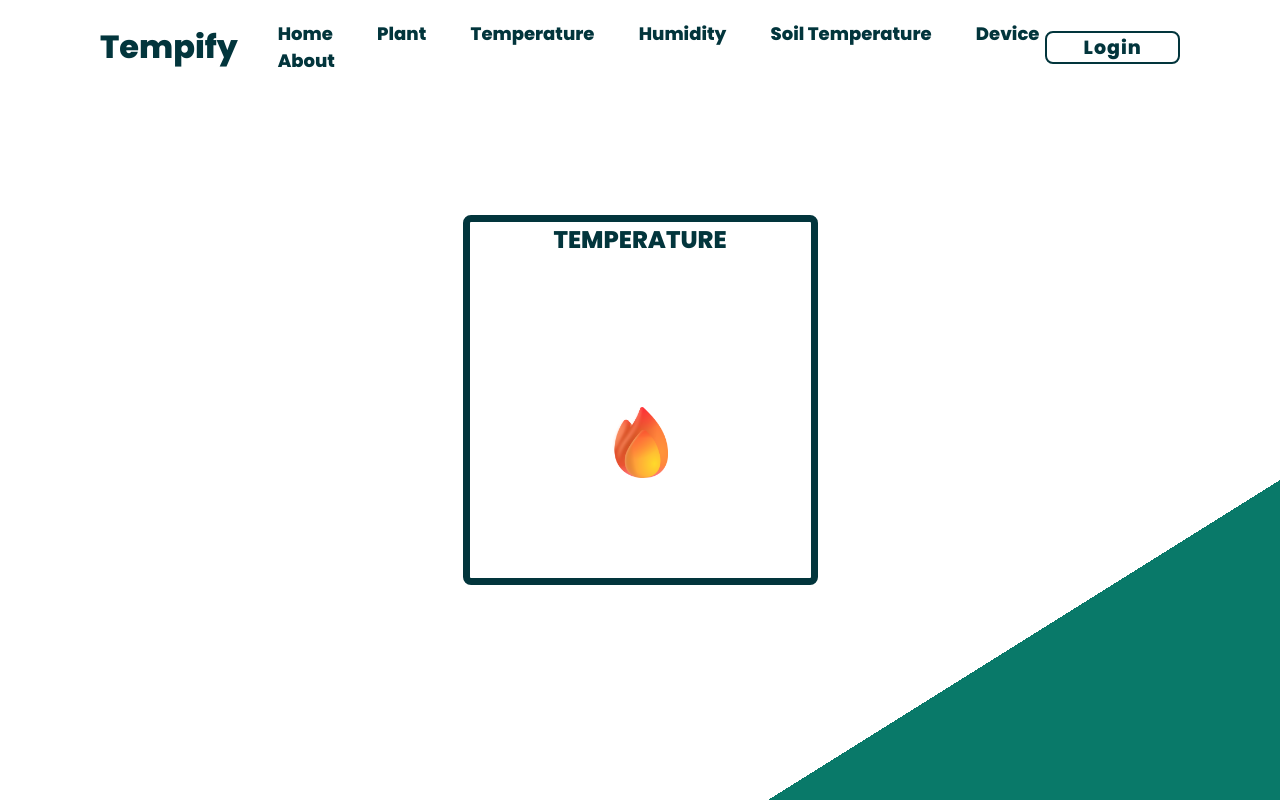
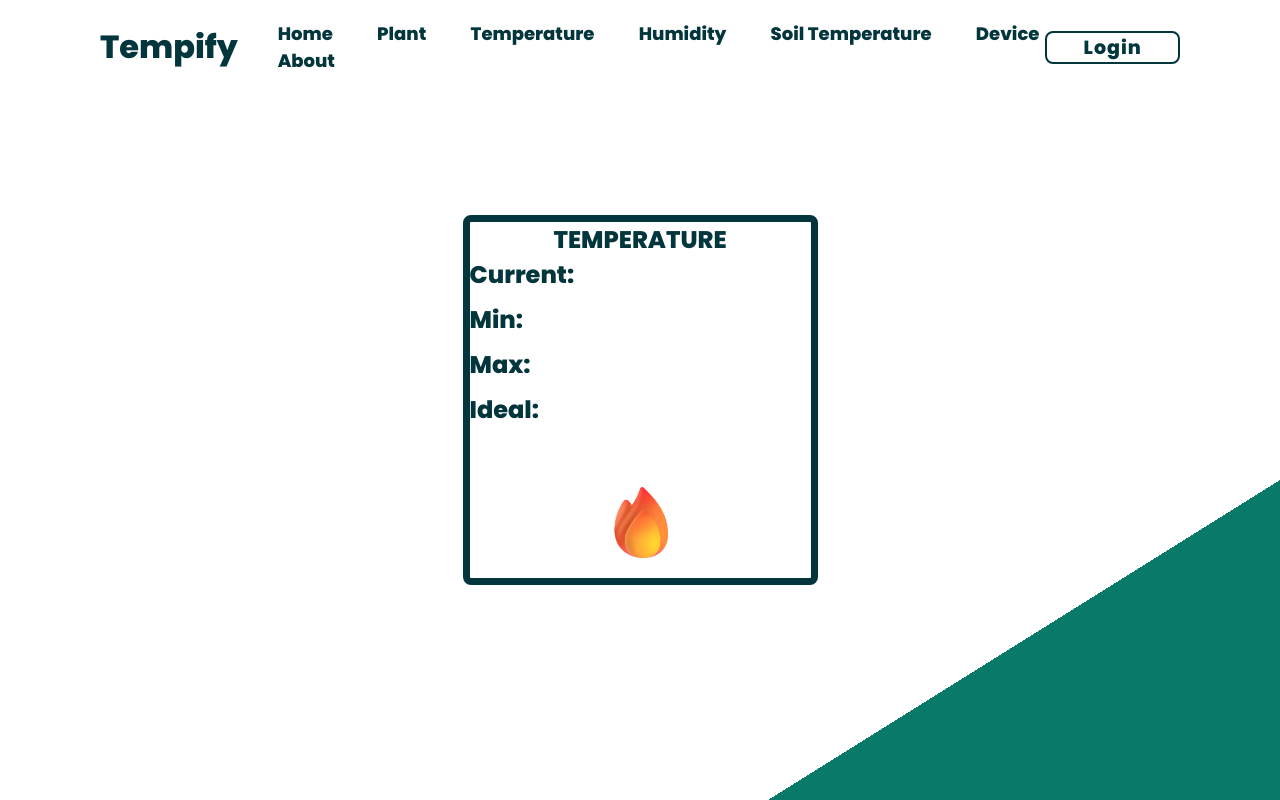
Before and after one commit to Katie2206/IOT_G-CA1_SD3b_Tempify, a Flask app: page /temp in a window 1280 px wide. Run offline with Flask 3, Linux system fonts and the light colour scheme.

Commit message:
Google Login Working (Fixed Time and Wrapper Error)

```diff
--- a/app.py
+++ b/app.py
@@ -27,7 +27,9 @@
     def wrapper(*args, **kwargs):
         if "google_id" not in session:
             return abort(401)
-        return function(*args, **kwargs)
+        else:
+            return function()
+
     return wrapper
 
 
@@ -62,7 +64,7 @@
 
     session["google_id"] = id_info.get("sub")
     session["name"] = id_info.get("name")
-    return redirect(url_for("protected_area"))
+    return redirect("/protected_area")
 
 
 
--- a/static/tempStyles.css
+++ b/static/tempStyles.css
@@ -122,6 +122,11 @@
     transition: .5s;
 }
 
+.main_page_contents h1{
+    text-align: left;
+    margin-bottom: 10px;
+}
+
 .main_page_contents div:hover{
     color: white;
     background-color: #02353C;
--- a/templates/soilTemp.html
+++ b/templates/soilTemp.html
@@ -4,7 +4,6 @@
     <meta charset="UTF-8">
     <meta name="viewport" content="width=device-width, initial-scale=1.0">
     <link rel="stylesheet" href="{{ url_for('static', filename='soilTempStyles.css') }}">
-    <title>Document</title>
 </head>
 <body>
     <header class="temp_header">
--- a/templates/temp.html
+++ b/templates/temp.html
@@ -29,8 +29,11 @@
         <div class="main_page_container">
             <div class="main_page_contents">
                 <div class="tempature">
-                    <h1>TEMPERATURE</h1>
-                    <h3></h3>
+                    <h2>TEMPERATURE</h2>
+                    <h1>Current:</h1>
+                    <h1>Min:</h1>
+                    <h1>Max:</h1>
+                    <h1>Ideal:</h1>
                     <img src="{{ url_for('static', filename='images/hot.png') }}" alt="">
                 </div>
             </div>
```
